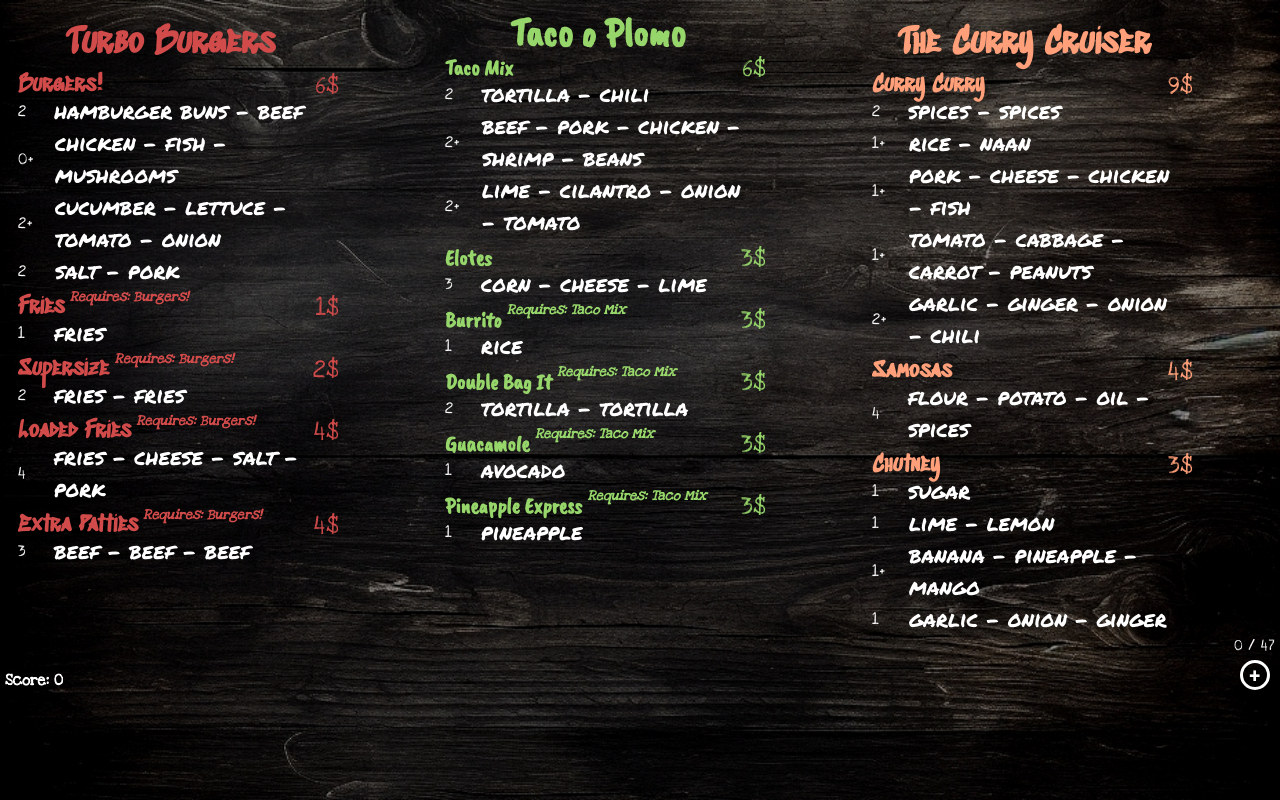
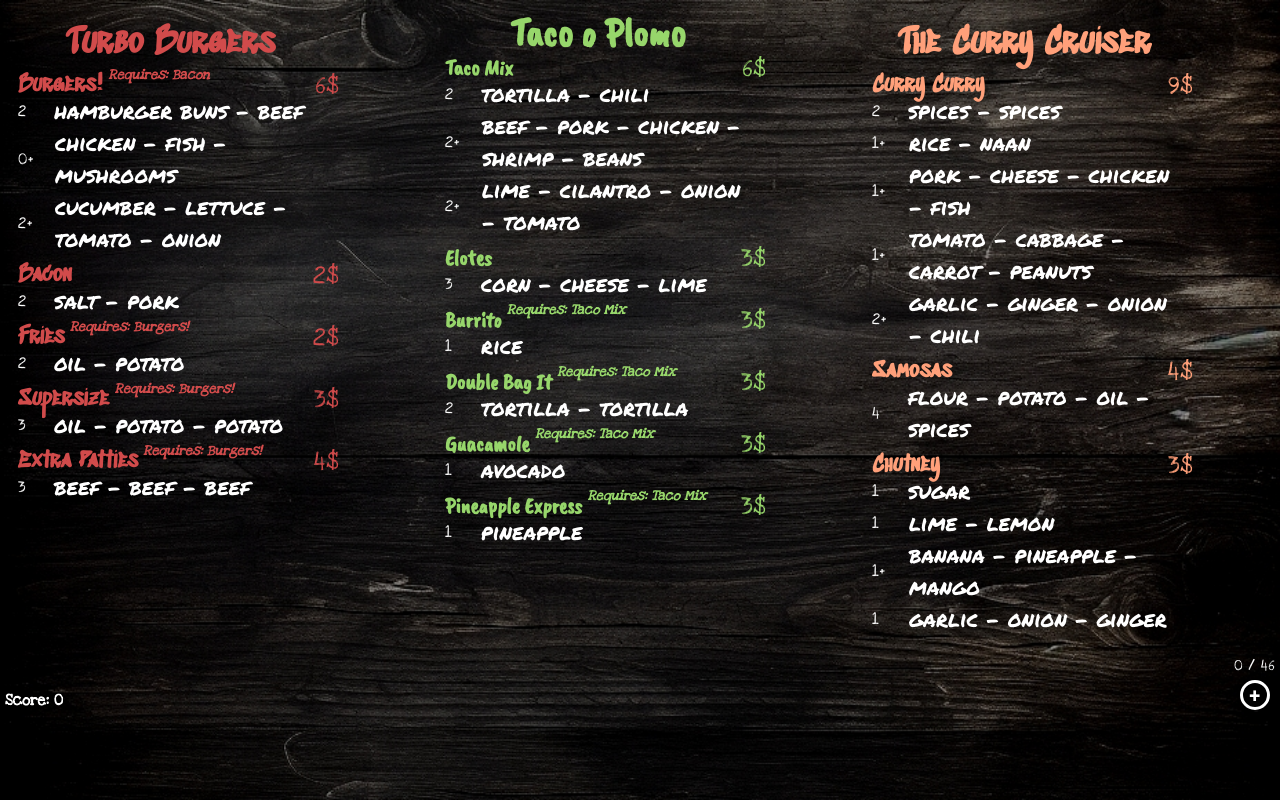
Before and after one commit to ka2le/FTX, a React (Create React App) app: page / in a window 1280 px wide. Shown: the top 800 px of the page. Built offline with nearby package versions, Linux system fonts and the light colour scheme.

Commit message:
combo tweaks

```diff
--- a/src/App.css
+++ b/src/App.css
@@ -185,19 +185,19 @@ h2 {
   height: 50px;
   object-fit: cover;
   cursor: pointer;
-  border-style: solid; /* Add this */
-  border-width: 2px; /* Add this */
+  /* border-style: solid;
+  border-width: 2px;  */
 }
 .thumbnail-container {
   width: calc(16vw - 4px);
-  height: 50px;
+  height: 30px;
   display: flex;
   font-family: "PermanentMarker";
   justify-content: center;
   align-items: center;
   cursor: pointer;
   border-style: solid;
-  border-width: 2px;
+  border-width: 0px;
   font-size: 12px;
 }
 
@@ -310,7 +310,7 @@ font-weight: bold !important;
 .score-row{
   color: white;
   position: fixed !important;
-  bottom: 80px;
+  bottom: 60px;
   left: 0px;
   font-family: "LoveYaLikeASister";
   width: calc(100vw - 45px);
--- a/src/App.js
+++ b/src/App.js
@@ -113,7 +113,7 @@ export default function App() {
       slidesToShow: isLandscapeOrDesktop ? 3 : 1,
       slidesToScroll: isLandscapeOrDesktop ? 3 : 1,
       autoplay: autoSlide,
-      autoplaySpeed: 8000,
+      autoplaySpeed: 20000,
       asNavFor: null, // Replace with slider2.current if needed
     }),
     [isLandscapeOrDesktop, autoSlide]
@@ -262,7 +262,6 @@ const TruckThumbnail = ({ truckData, goTo, index }) => {
     <div
       className="thumbnail-container"
       style={{
-        backgroundColor: 'black',
         borderColor: currentStyle.color,
         color: currentStyle.color,
       }}
@@ -413,8 +412,18 @@ function checkCompleteCombos(ingredients, foodTrucks) {
 for (let truck of foodTrucks) {
   for (let combo of truck.combos) {
     if (combo.dependency) {
+      let isDependencyMet = false;
+
+      if (combo.dependency.includes(' or ')) {
         const dependencies = combo.dependency.split(' or ');
-        const isDependencyMet = dependencies.some(dep => completeCombos.includes(dep));
+        isDependencyMet = dependencies.some(dep => completeCombos.includes(dep));
+      } else if (combo.dependency.includes(' and ')) {
+        const dependencies = combo.dependency.split(' and ');
+        isDependencyMet = dependencies.every(dep => completeCombos.includes(dep));
+      } else {
+        // Single dependency
+        isDependencyMet = completeCombos.includes(combo.dependency);
+      }
 
       if (isDependencyMet) {
         const [isComplete, comboScore] = isSingleComboComplete(combo);
@@ -426,5 +435,6 @@ function checkCompleteCombos(ingredients, foodTrucks) {
     }
   }
 }
+
   return [completeCombos, totalScore];
 }
--- a/src/initalIngredients.js
+++ b/src/initalIngredients.js
@@ -19,7 +19,6 @@ export const initialIngredients = [
     { "name": "egg", "level": 1, "copies": 1, "color": "#FFF78D" },
     { "name": "fish", "level": 3, "copies": 1, "color": "#8DDCFF" },
     { "name": "flour", "level": 2, "copies": 1, "color": "#F2F2F2" },
-    { "name": "fries", "level": 1, "copies": 1, "color": "#FFC55B" },
     { "name": "garlic", "level": 1, "copies": 1, "color": "#FFFDC5" },
     { "name": "ginger", "level": 2, "copies": 1, "color": "#FFE16D" },
     { "name": "hamburger buns", "level": 2, "copies": 1, "color": "#FFE16D" },
--- a/src/trucks.js
+++ b/src/trucks.js
@@ -5,7 +5,7 @@ export const trucks = [
       "combos": [
         {
           "ComboName": "Burgers!",
-          "dependency": null,
+          "dependency": "Bacon",
           "score": 6,
           "type": null,
           "ComboLines": [
@@ -33,10 +33,19 @@ export const trucks = [
               ],
               "requirements": "2+"
             },
+
+          ]
+        },
+        {
+            "ComboName": "Bacon",
+            "dependency":null,
+            "score": 2,
+            "type": null,
+            "ComboLines": [
               {
                 "ingredients": [
                   "salt",
-                "pork"
+                  "pork",
                 ],
                 "requirements": "2"
               }
@@ -45,49 +54,36 @@ export const trucks = [
         {
           "ComboName": "Fries",
           "dependency": "Burgers!",
-          "score": 1,
+          "score": 2,
           "type": null,
           "ComboLines": [
             {
               "ingredients": [
-                "fries"
+                "oil",
+                "potato"
               ],
-              "requirements": "1"
+              "requirements": "2"
             }
           ]
         },
         {
           "ComboName": "Supersize",
           "dependency": "Burgers!",
-          "score": 2,
+          "score": 3,
           "type": null,
           "ComboLines": [
             {
               "ingredients": [
-                "fries",
-                "fries"
+                "oil",
+                "potato",
+                "potato"
               ],
-              "requirements": "2"
+              "requirements": "3"
             }
           ]
         },
-        {
-          "ComboName": "Loaded Fries",
-          "dependency": "Burgers!",
-          "score": 4,
-          "type": null,
-          "ComboLines": [
-            {
-              "ingredients": [
-                "fries",
-                "cheese",
-                "salt",
-                "pork"
-              ],
-              "requirements": "4"
-            }
-          ]
-        },
+
+
         {
           "ComboName": "Extra Patties",
           "dependency": "Burgers!",
```
Lines whose indentation alone changed are shown as unchanged.
